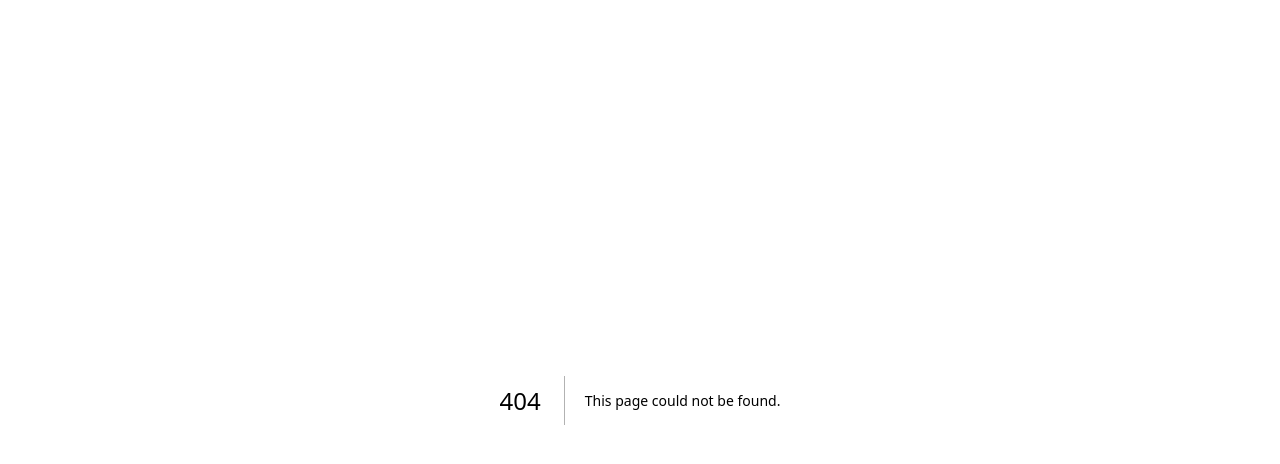
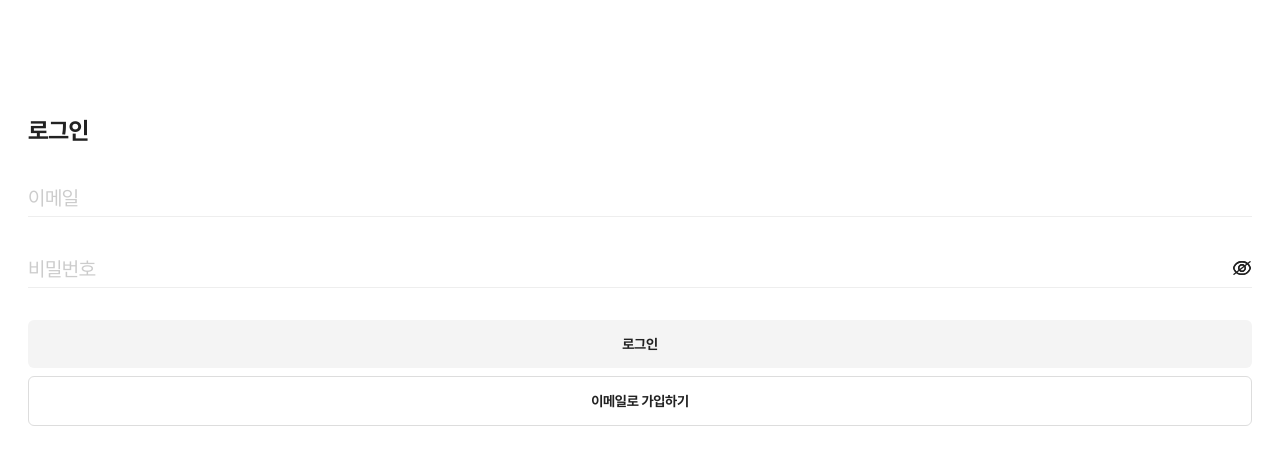
Before and after one commit to a-daily-diary/ADD.FE, a Next.js app: page /account/login in a window 1280 px wide. Before the commit this address had no page. Shown: the top 464 px of the page. Built offline with nearby package versions, Linux system fonts and the light colour scheme; what emotion-reset would draw is missing.

Commit message:
💄 #93 - 로그인 페이지 UI 구현

```diff
--- /dev/null
+++ b/src/pages/account/login.tsx
@@ -0,0 +1,112 @@
+import styled from '@emotion/styled';
+import { useRouter } from 'next/router';
+import { useForm } from 'react-hook-form';
+import type { NextPage } from 'next';
+import type { LoginForm } from 'types/Login';
+import FormInput from 'components/account/FormInput';
+import Button from 'components/common/Button';
+import {
+  ERROR_MESSAGE,
+  VALID_VALUE,
+  INVALID_VALUE,
+} from 'constants/validation';
+
+const Login: NextPage = () => {
+  const router = useRouter();
+  const {
+    register,
+    handleSubmit,
+    formState: { errors, isValid },
+  } = useForm<LoginForm>({ mode: 'onChange' });
+
+  const onSubmit = () => {
+    console.log('onSubmit');
+  };
+
+  return (
+    <Section>
+      <Title>로그인</Title>
+      <Form onSubmit={handleSubmit(onSubmit)}>
+        <FormInput
+          register={register('email', {
+            required: ERROR_MESSAGE.email.required,
+            pattern: {
+              value: VALID_VALUE.email,
+              message: ERROR_MESSAGE.email.pattern,
+            },
+          })}
+          type="text"
+          placeholder="이메일"
+          label="이메일"
+          errors={errors.email}
+        />
+        <FormInput
+          register={register('password', {
+            required: ERROR_MESSAGE.password.required,
+            minLength: {
+              value: VALID_VALUE.password.min,
+              message: ERROR_MESSAGE.password.length,
+            },
+            maxLength: {
+              value: VALID_VALUE.password.max,
+              message: ERROR_MESSAGE.password.length,
+            },
+            pattern: {
+              value: VALID_VALUE.password.pattern,
+              message: ERROR_MESSAGE.password.pattern,
+            },
+            validate: (value) =>
+              !INVALID_VALUE.password.test(value) ||
+              ERROR_MESSAGE.password.invalidPattern,
+          })}
+          type={'password'}
+          placeholder="비밀번호"
+          label="비밀번호"
+          errors={errors.password}
+        />
+        <Button
+          type="submit"
+          disabled={!isValid}
+          pattern="box"
+          size="lg"
+          fullWidth
+        >
+          로그인
+        </Button>
+      </Form>
+      <ButtonContainer>
+        <Button
+          type="button"
+          pattern="box"
+          size="lg"
+          fullWidth
+          variant="line"
+          onClick={async () => await router.push('/account/register')}
+        >
+          이메일로 가입하기
+        </Button>
+      </ButtonContainer>
+    </Section>
+  );
+};
+
+export default Login;
+
+const Section = styled.section`
+  padding: 86px 20px;
+`;
+
+const Title = styled.h1`
+  margin-bottom: 30px;
+  ${({ theme }) => theme.fonts.headline_01};
+`;
+
+const Form = styled.form`
+  display: flex;
+  flex-direction: column;
+  gap: 32px;
+`;
+
+const ButtonContainer = styled.div`
+  margin-top: 8px;
+`;
```
